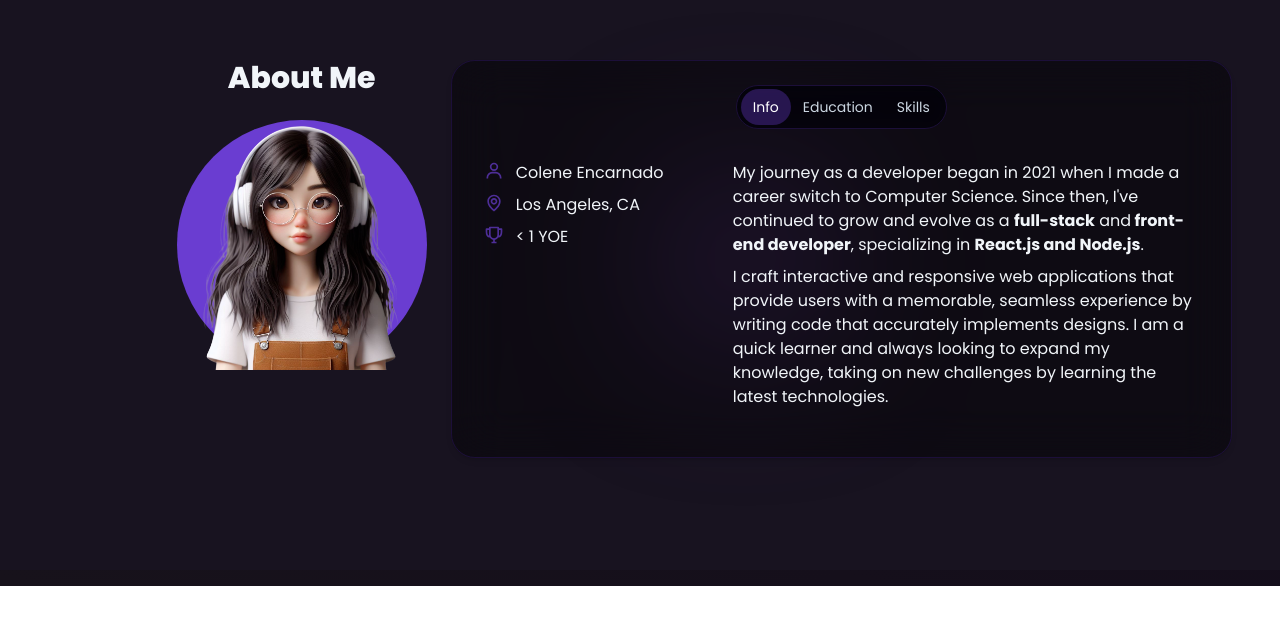
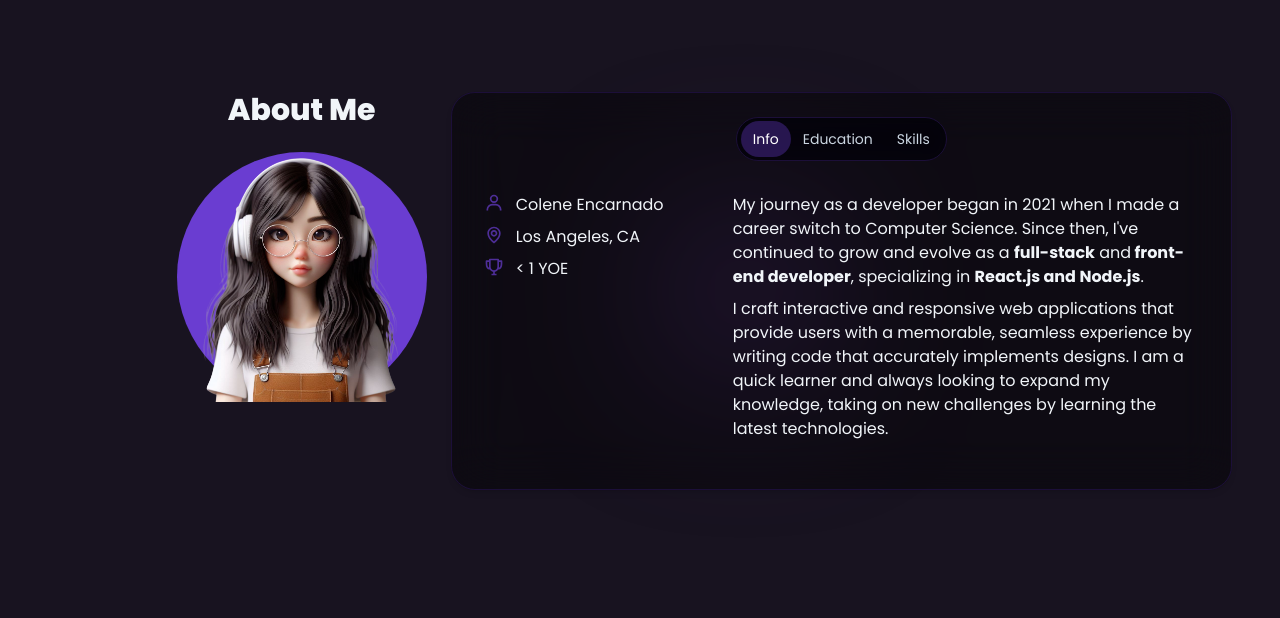
Before and after one commit to encarnac/portfolio, a React (Vite) app: page / in a window 1280 px wide. Shown: the part 948-1566 px from the top of the page. Before the commit the page ends 1534 px from the top, so only its background shows below. Built offline with nearby package versions, Linux system fonts and the light colour scheme.

Commit message:
Fixed About background color to remove overflow

```diff
--- a/src/App.jsx
+++ b/src/App.jsx
@@ -51,7 +51,11 @@ export default function App() {
       />
       <div className="container mx-auto mt-24 px-12 py-4">
         <HeroSection />
+      </div>
+      <div className="bg-[#eaedf1] dark:bg-[#181320]">
+        {" "}
         <motion.div
+          className="container mx-auto px-12 py-4"
           margin="0 0 -200px 0"
           amount=".2"
           viewport={{ amount: 0.7 }}
```
